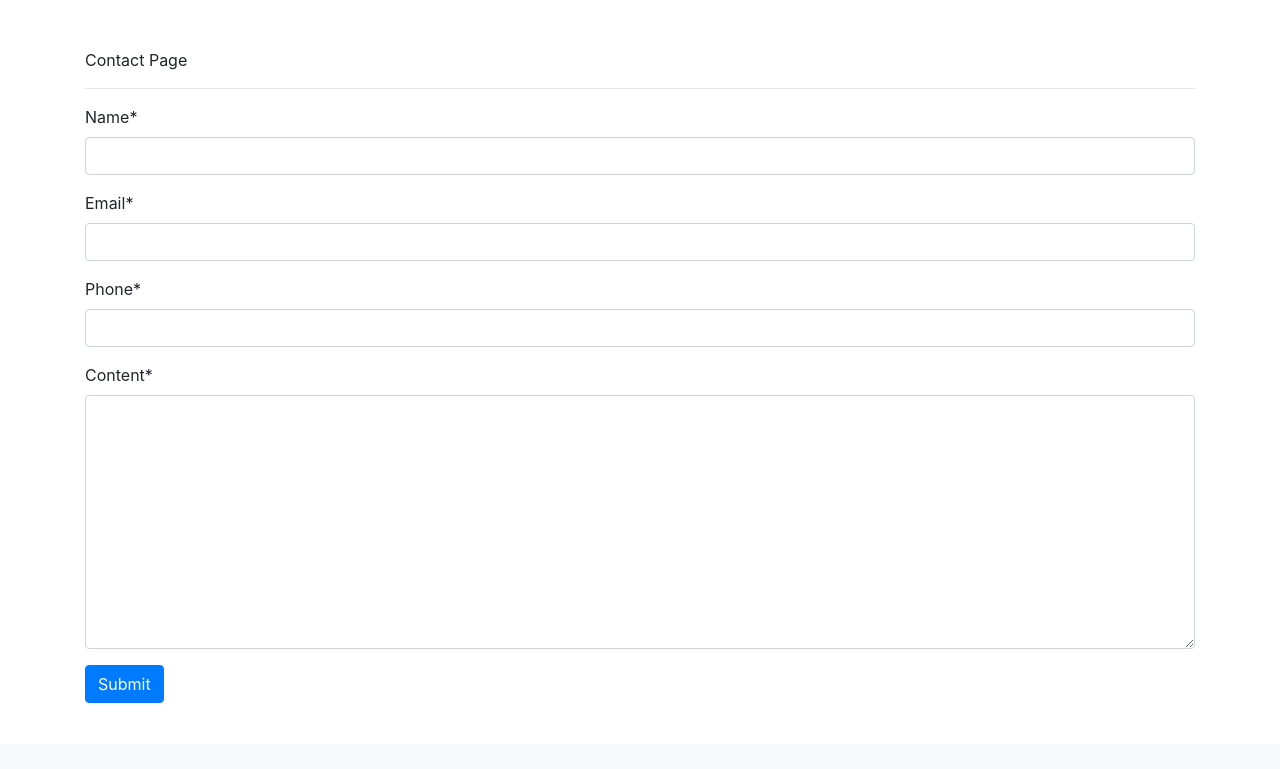
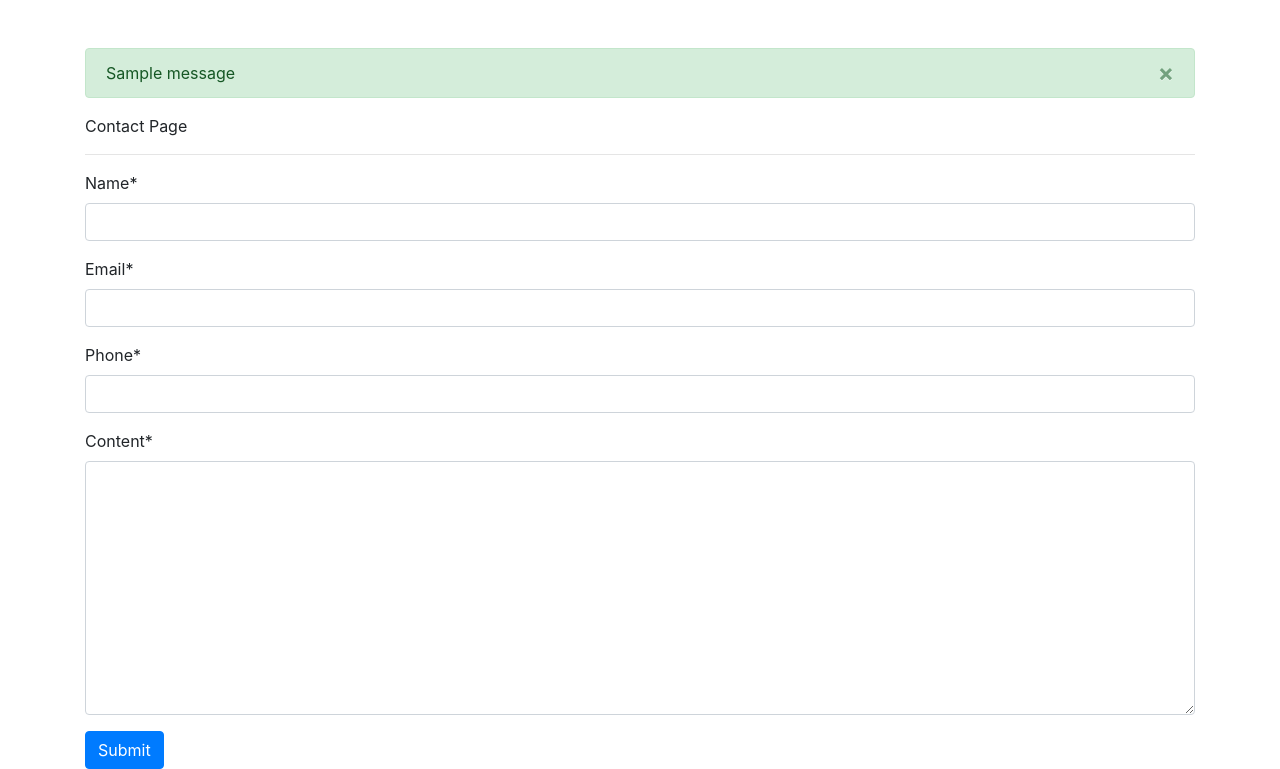
Before and after one commit to JakariaPUST/django-analysis, a Django app: page /education/contact/ in a window 1280 px wide. Shown: the part 56-825 px from the top of the page. Before the commit the page ends 759 px from the top, so only its background shows below. Run offline with Django 3.2, Linux system fonts and the light colour scheme; one stand-in notice (Sample message) is shown; some libraries are stand-ins or nearby versions.

Commit message:
Message Framework to show toast like message in the top

```diff
--- a/education/views.py
+++ b/education/views.py
@@ -6,6 +6,7 @@ from .models import Contact,Post, Subject
 from .forms import ContactForm, PostForm
 from django.views.generic import FormView, ListView, DetailView, UpdateView, CreateView, DeleteView
 from django.urls import reverse_lazy
+from django.contrib import messages
 
 
 class ContactView(FormView):
@@ -14,6 +15,7 @@ class ContactView(FormView):
     success_url='/' #or i can write like after form-invalid functions
     def form_valid(self, form):
         form.save()
+        messages.success(self.request, 'Form Successfully submitted')
         return super().form_valid(form)
 
     def form_invalid(self, form):
@@ -99,6 +101,7 @@ def postcreate(request):
             obj=form.save(commit=False)
             obj.user=request.user
             obj.save()
+            messages.success(request, 'Form Successfully submitted') #also used: messages.(info/debug/error/warning)
             # sub=form.cleaned_data['subject']
             # for i in sub:
             #     obj.subject.add(i)
--- a/templates/basic.html
+++ b/templates/basic.html
@@ -47,6 +47,13 @@
   </div>
 </nav>
   <div class="container mt-5">
+  {% for message in messages %}
+  <div class="alert alert-{{message.tags}} alert-dismissible" role="alert">
+  {{message}}
+  <button type="button" class="close" data-dismiss="alert" aria-label="Close"><span aria-hidden="true">&times;</span></button>
+</div>
+{% endfor %}
+
   {% block body %}{% endblock body %}
   </div>
 
```
Also changed, not shown: db.sqlite3, media/education/images/pexels-andrea-piacquadio-845434.jpg (added).
